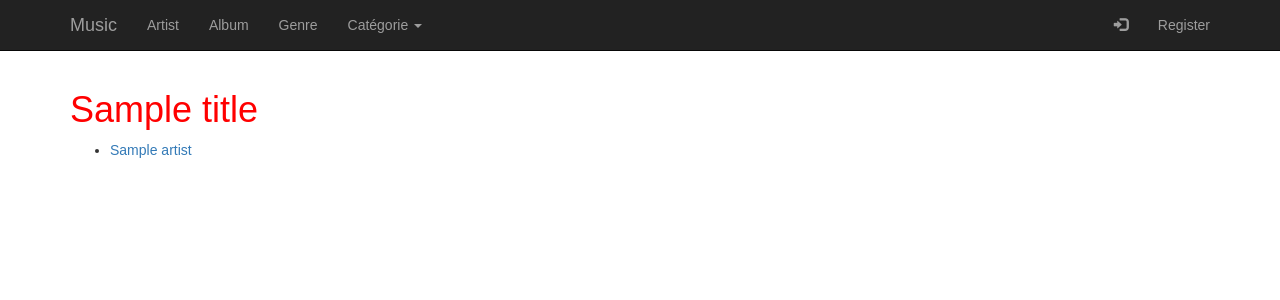
After one commit to alexis-renard/musicManager, a Python web app: template templates/artists.html in a window 1280 px wide. The commit adds this page. Shown: the top 300 px of the page. Run offline with Jinja, Linux system fonts and the light colour scheme; the template is opened without the code that fills it: most values are stand-ins (such as "Sample title", 1, 10 or a date in 2020); some libraries are stand-ins or nearby versions.

Commit message:
Ajout de la page des artistes (artists.html), ajout des liens vers les artistes dans les pages artists.html et albums.html, creation du fichier a_avoir (erreur devrait s'appeler a_voir) pour noter les choses a discuter, et mise a jour de la navbar dans views.py

```diff
--- /dev/null
+++ b/a_avoir.txt
@@ -0,0 +1,4 @@
+
+chercher dans albums.html avec la foreign key id_artist pour retrouver le nom de l'artiste qui a produit l'album (avec une fonction)
+puis appeler cette fonction dans la boucle for qui affiche les informations relatives à l'album. Comme ça on peut créer un lien vers l'artiste
+directement depuis l'album, et c'est plus confortable de le faire avec le nom de l'artiste qu'avec uniquement l'id.
--- a/models.py
+++ b/models.py
@@ -87,8 +87,12 @@ def get_albums_artist(idartist):
 def get_genre(name_g):
     return Genre.query.get(name_g)
 
-def get_sample():
+def get_sample_albums():
     return Album.query.limit(5).all()
+
+
+def get_sample_artists():
+    return Artist.query.limit(5).all()
 
 @login_manager.user_loader
 def load_user(username):
--- a/templates/albums.html
+++ b/templates/albums.html
@@ -7,7 +7,7 @@
             <li>{{ x.title }}</li>
             <li>{{ x.releaseYear }}</li>
             <li>{{ x.compositor }}</li>
-            <li>{{ x.title }}</li>
+            <li><a href="{{ url_for('one_artist', id=x.artist_id) }}">Lien vers l'artiste</a></li>
             <li>{% for g in x.genre %}
                     {{ g.name_g + " "}}
                 {% endfor %}
--- /dev/null
+++ b/templates/artists.html
@@ -0,0 +1,11 @@
+{% extends "base.html" %}
+{% block main %}
+<h1> {{ title }} </h1>
+<div class="list_albums_pour_artist">
+    <ul>
+    {% for x in artists %}
+            <li><a href="{{ url_for('one_artist', id=x.id) }}">{{ x.name }}</a></li>
+    {% endfor %}
+    </ul>
+</div>
+{% endblock %}
--- a/templates/base.html
+++ b/templates/base.html
@@ -18,7 +18,7 @@
        </div>
        <div id="navbar" class="navbar-collapse collapse">
          <ul class="nav navbar-nav">
-           <li><a href="#">Artist</a></li>
+           <li><a href="/artist/">Artist</a></li>
            <li><a href="/albums/">Album</a></li>
            <li><a href="#contact">Genre</a></li>
            <li class="dropdown">
```
Also changed, not shown: views.py (+22 -12 lines).
